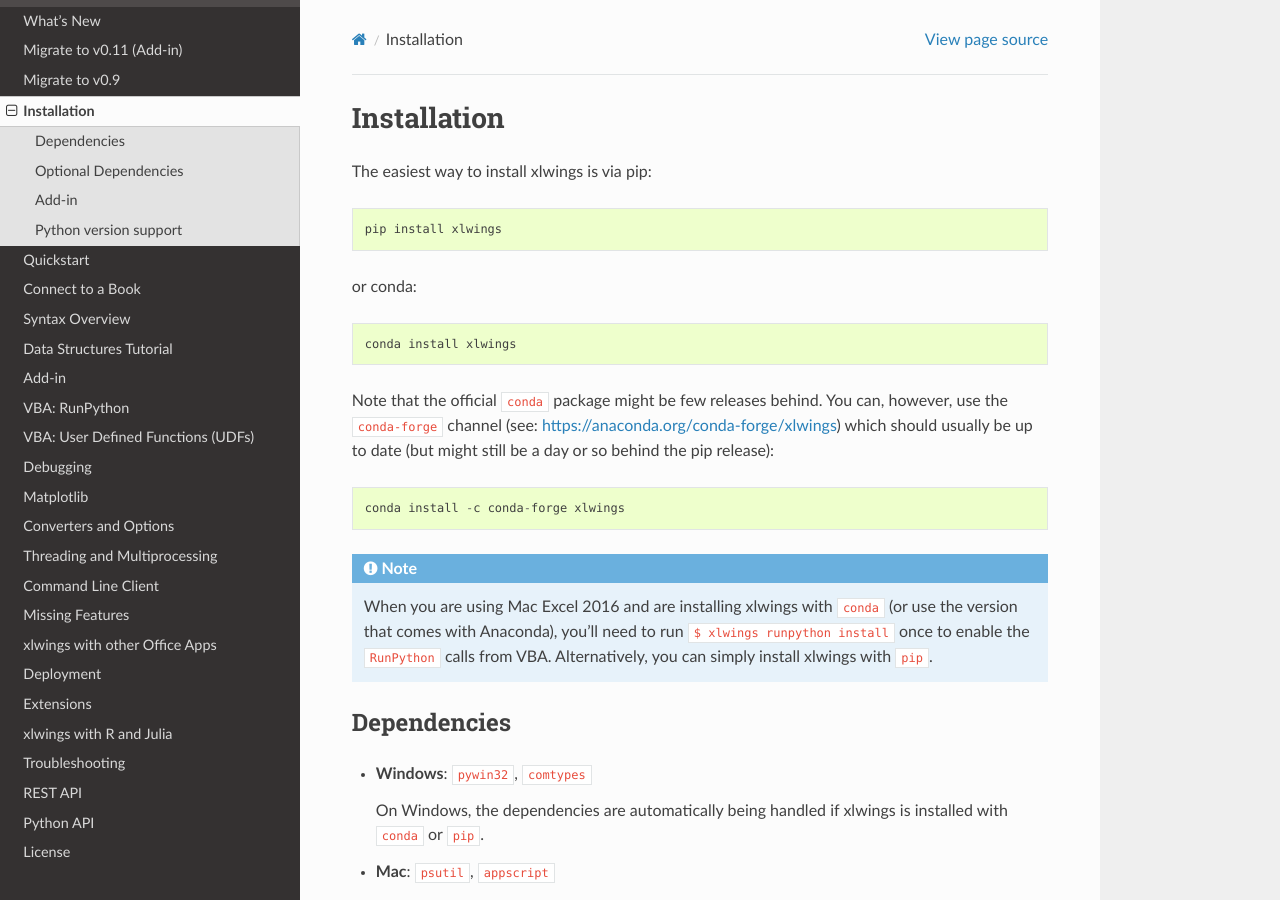
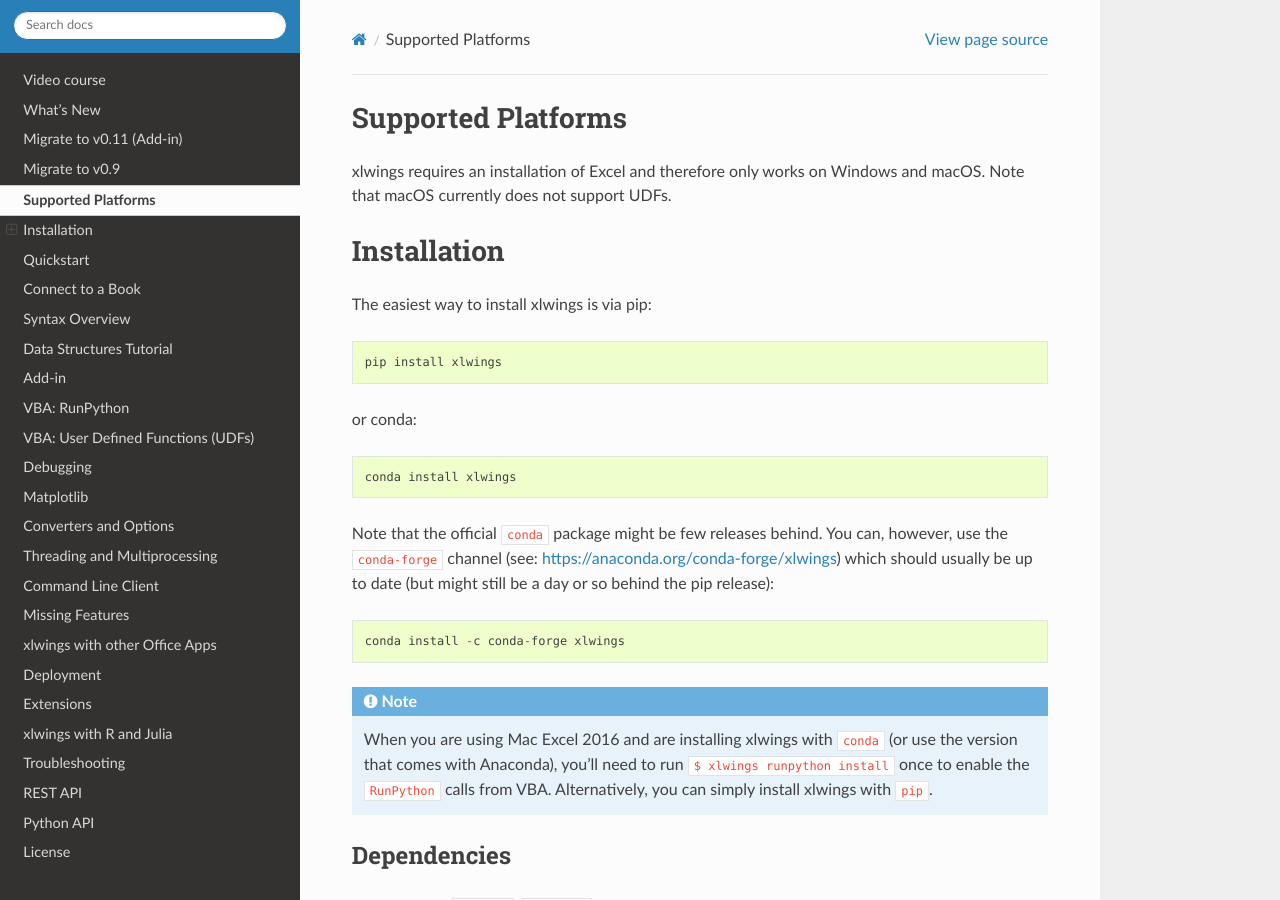
Before and after one commit to xlwings/xlwings, a Sphinx documentation site: the page built from docs/installation.rst, in a window 1280 px wide and 900 px high. Built offline with Sphinx 7.4.7 and the Read the Docs theme 2.0.0, drawn with Linux system fonts in a browser that asks for light colours.

Commit message:
added supported platforms

```diff
--- a/docs/installation.rst
+++ b/docs/installation.rst
@@ -1,3 +1,9 @@
+Supported Platforms
+===================
+
+xlwings requires an installation of Excel and therefore only works on Windows and macOS. Note that macOS currently does not support UDFs.
+
+
 .. _installation:
 
 Installation
```
